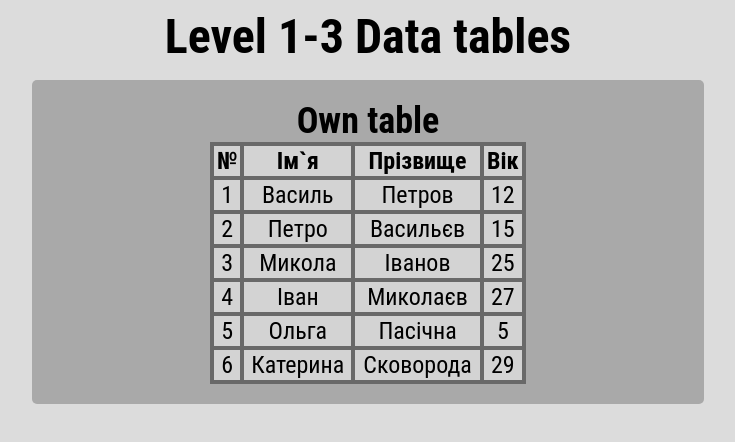
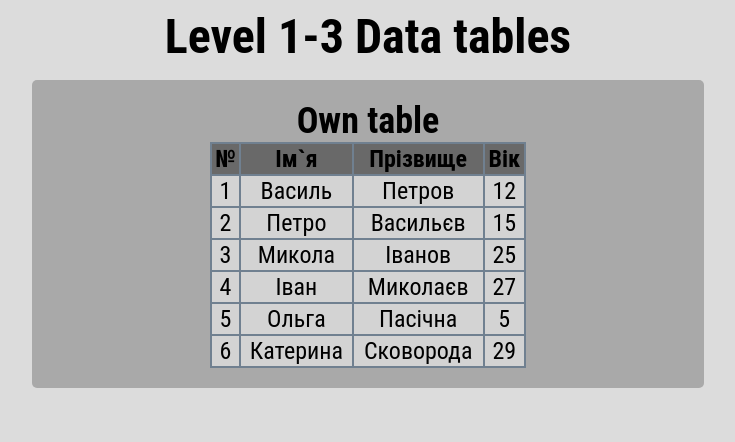
Before and after one commit to xela87/level_1-3-1_Data_tables, a plain HTML site: page index.html in a window 1280 px wide. Shown: the whole page, without its empty margins (272-1007 px from the left). Drawn offline with Linux system fonts and the light colour scheme.

Commit message:
created hover effects

```diff
--- a/css/style.css
+++ b/css/style.css
@@ -16,10 +16,6 @@ body {
     border-radius: 5px;
 }
 
-#usersTable2 {
-
-}
-
 h1, h2, table {
     margin: 0 auto;
     text-align: center;
@@ -28,9 +24,17 @@ h1, h2, table {
 
 table, th, td {
     border-spacing: 0;
-    border: 2px dimgray solid;
+    border: 1px slategray solid;
 }
 
-th ,td {
+thead > tr {
+    background-color: dimgrey;
+}
+
+tr {
     background: lightgray;
 }
+
+tr:hover {
+    background-color: rgba(145,144,146,0.45)
+}
--- a/js/main.js
+++ b/js/main.js
@@ -1,7 +1,6 @@
 function DataTable(config, data) {
     let tableArea = document.querySelector(config.parent)
     let table = document.createElement('table')
-
     let tableRowHead = document.createElement('tr')
     let tableHeadBlock = document.createElement('thead')
     let tableHead = document.createElement('th')
@@ -26,11 +25,8 @@ function DataTable(config, data) {
         surnameData.innerText = `${data[i-1].surname}`
         let ageData = document.createElement('td')
         ageData.innerText = `${data[i-1].age}`
-        tableRow.appendChild(tableData);
-        tableRow.appendChild(nameData);
-        tableRow.appendChild(surnameData);
-        tableRow.appendChild(ageData);
-        tableBodyBlock.appendChild(tableRow)
+        tableRow.append(tableData,nameData,surnameData,ageData)
+        tableBodyBlock.append(tableRow)
     }
 
     table.appendChild(tableBodyBlock)
```
